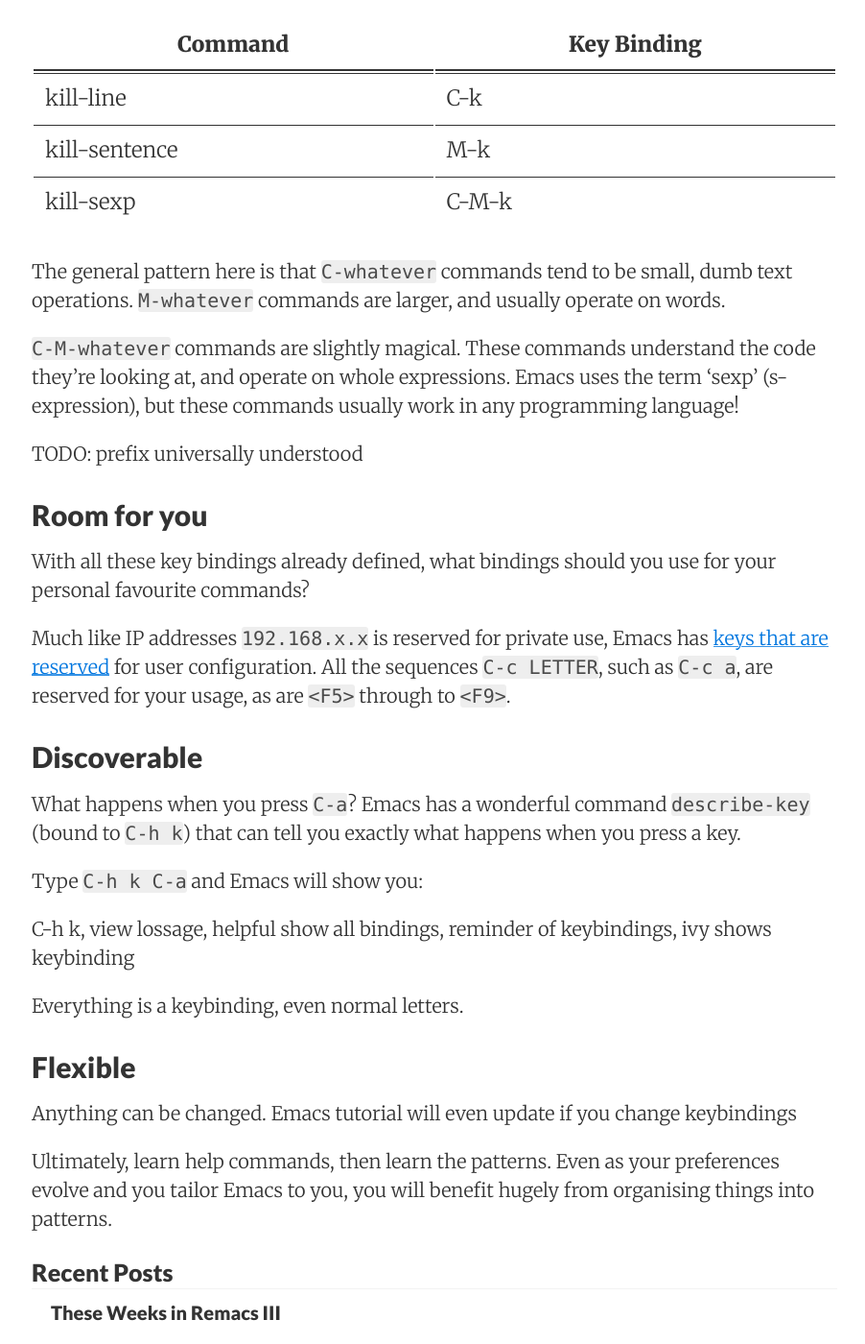
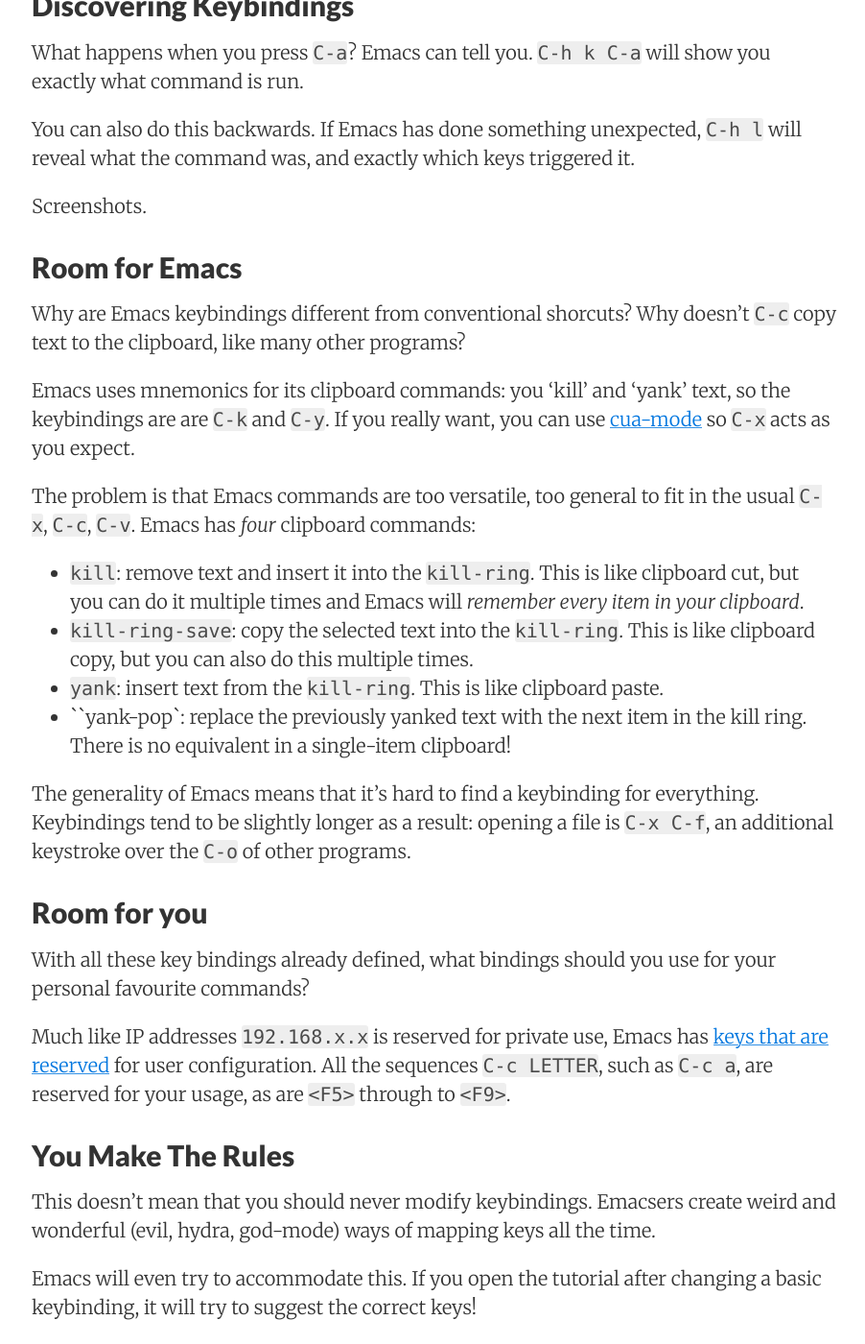
Before and after one commit to Wilfred/wilfred.github.com, a Jekyll site: the page built from _posts/2017-11-16-the-emacs-guru-guide-to-key-bindings.markdown, in a window 1280 px wide and 1400 px high, scrolled down 3792 px. Shown: the whole window at 96% size, without its empty margins (187-1089 px from the left). Built offline with Jekyll 4.4.1, drawn with Linux system fonts in a browser that asks for light colours; nearby versions of some CDN libraries; some of the changed text lies outside the part shown.

Commit message:
Another draft

```diff
--- a/_posts/2017-11-16-the-emacs-guru-guide-to-key-bindings.markdown
+++ b/_posts/2017-11-16-the-emacs-guru-guide-to-key-bindings.markdown
@@ -3,17 +3,17 @@
 title: "The Emacs Guru Guide to Key Bindings"
 ---
 
-The Emacs Guru Test is:
-
 > Imagine that you hold Control and type your name into Emacs. Can you
 > describe what will happen?
+>
+> -- The 'Emacs Guru Test'
 
 Emacs shortcuts (known as 'keybindings') can seem ridiculous to
 beginners. Some Emacsers even argue you should change them on day one.
 
 They are wrong. In this post, I'll describe the logic behind the Emacs
-keybindings. Not only will be you be closer to passing the guru test,
-but you might even find you don't want to change them!
+    keybindings. Not only will be you be closer to passing the guru test,
+but you might even find you like some of the defaults!
 
 ## There Are *How* Many?
 
@@ -26,26 +26,26 @@
 mode-specific. However, but my current Emacs instance has well over a
 hundred global shortcuts that work everywhere.
 
-(Keymaps are nested data structures, so this actually undercounts. For
+(Keymaps are nested data structures, so this actually undercounts! For
 example, `C-h C-h` and `C-h f` are not counted separately.)
 
 Even that is is drop in the bucket compared with how many commands we
 could define keybindings for.
 
-ELISP> (let ((total 0))
-  (mapatoms
-   (lambda (sym)
-     (when (commandp sym)
-       (setq total (1+ total)))))
-  total)
-8612
+    ELISP> (let ((total 0))
+      (mapatoms
+       (lambda (sym)
+         (when (commandp sym)
+           (setq total (1+ total)))))
+      total)
+    8612
 
 How can we possibly organise all these commands?
 
 ## Mnemonic Keybindings
 
 Basic commands are often given keybindings based on their name. You'll
-encounter all of these important commands during the tutorial.
+encounter all of these important commands in the Emacs tutorial.
 
 | Command                      | Key Binding |
 | --                           | --          |
@@ -56,39 +56,11 @@
 | **B**ackward-car             | C-b         |
 | i**S**earch-forward          | C-s         |
 
-Mnemonics are a really effective way of memorising things.
+Mnemonics are a really effective way of memorising things. If you can
+remember the name of the command, you can probably remember the
+keybinding too.
 
-A common objection at this point is that Emacs keybindings don't match
-user's experience. That's unfortunate, but Emacs has too many powerful
-tools to fit them all into the shortcuts you've seen before. Emacs
-keybindings often predate shortcut conventions you might have learn
-from other tools.
-
-The clipboard is great example of this. You're probably used to `C-x`,
-`C-c` and `C-v` for cut, copy and paste.
-
-Emacs' clipboard is way more general. You can:
-
-Emacs doesn't have this limitation: its clipboard is a linked list (a
-ring). You can:
-
-* `kill`: remove text and insert it into the `kill-ring`. This is like
-  cut, but you can do it multiple times and join or multiple.
-* `kill-ring-save`: copy the selected text into the `kill-ring` (like
-  copy)
-* `yank`: insert text from the `kill-ring` (like paste)
-* ``yank-pop`: replace the previously yanked text with the next item
-  in the kill ring (no equivalent!)
-
-This just doesn't fit neatly in the conventional cut/copy/paste key
-bindings. The Emacs keybindings (which predate the convention of
-`C-x` as cut) fit the Emacs terminology and ensure each command is
-conveniently accessible.
-
-(If you have your heart set on `C-x`, `C-c`, `C-v`, there's is CUA
-mode. Emacs won't judge you.)
-
-## Organised
+## Organised Keybindings
 
 Many Emacs movement commands are laid out in a consistent pattern.
 
@@ -108,15 +80,14 @@
 | forward-sentence | M-e         |
 | end-of-defun     | C-M-e       |
 
-Transposing!
+Transposing, which swaps text either side of the cursor:
 
-Deleting characters after the cursor (known as 'point' in Emacs
-terminology):
+| Command         | Key Binding |
+| --              | --          |
+| transpose-chars | C-t         |
+| transpose-words | M-t         |
+| transpose-sexps | C-M-t       |
 
-| Command     | Key Binding |
-| --          | --          |
-| delete-char | C-d         |
-| delete-word | M-d         |
 
 Killing text:
 
@@ -126,7 +97,9 @@
 | kill-sentence | M-k         |
 | kill-sexp     | C-M-k       |
 
-The general pattern here is that `C-whatever` commands tend to be
+Have you spotted the pattern?
+
+The pattern here is that `C-whatever` commands are usually
 small, dumb text operations. `M-whatever` commands are larger, and
 usually operate on words.
 
@@ -135,7 +108,45 @@
 expressions. Emacs uses the term 'sexp' (s-expression), but these
 commands usually work in any programming language!
 
-TODO: prefix universally understood
+## Discovering Keybindings
+
+What happens when you press `C-a`? Emacs can tell you. `C-h k C-a`
+will show you exactly what command is run.
+
+You can also do this backwards. If Emacs has done something
+unexpected, `C-h l` will reveal what the command was, and exactly
+which keys triggered it.
+
+Screenshots.
+
+## Room for Emacs
+
+Why are Emacs keybindings different from conventional shorcuts? Why
+doesn't `C-c` copy text to the clipboard, like many other programs?
+
+Emacs uses mnemonics for its clipboard commands: you 'kill' and 'yank'
+text, so the keybindings are are `C-k` and `C-y`. If you really want,
+you can use
+[cua-mode](https://www.gnu.org/software/emacs/manual/html_node/emacs/CUA-Bindings.html) so
+`C-x` acts as you expect.
+
+The problem is that Emacs commands are too versatile, too general to
+fit in the usual `C-x`, `C-c`, `C-v`. Emacs has *four* clipboard
+commands:
+
+* `kill`: remove text and insert it into the `kill-ring`. This is like
+  clipboard cut, but you can do it multiple times and Emacs will *remember
+  every item in your clipboard*.
+* `kill-ring-save`: copy the selected text into the `kill-ring`. This
+  is like clipboard copy, but you can also do this multiple times.
+* `yank`: insert text from the `kill-ring`. This is like clipboard paste.
+* ``yank-pop`: replace the previously yanked text with the next item
+  in the kill ring. There is no equivalent in a single-item clipboard!
+
+The generality of Emacs means that it's hard to find a keybinding for
+everything. Keybindings tend to be slightly longer as a result:
+opening a file is `C-x C-f`, an additional keystroke over the `C-o` of
+other programs.
 
 ## Room for you
 
@@ -148,26 +159,21 @@
 user configuration. All the sequences `C-c LETTER`, such as `C-c a`,
 are reserved for your usage, as are `<F5>` through to `<F9>`.
 
-## Discoverable
+## You Make The Rules
 
-What happens when you press `C-a`? Emacs has a wonderful command
-`describe-key` (bound to `C-h k`) that can tell you exactly what
-happens when you press a key.
+This doesn't mean that you should never modify keybindings. Emacsers
+create weird and wonderful (evil, hydra, god-mode) ways of mapping
+keys all the time.
 
-Type `C-h k C-a` and Emacs will show you:
+Emacs will even try to accommodate this. If you open the tutorial
+after changing a basic keybinding, it will try to suggest the correct
+keys!
 
+The secret to mastering Emacs is to remember everything is
+self-documenting. Learn the help commands to find out which commands
+are set up by default. Consider *following* the existing patterns when
+you define new commands. `org-mode`, for example, redefines `C-M-t` to
+transpose org elements.
 
-
-C-h k, view lossage, helpful show all bindings, reminder of
-keybindings, ivy shows keybinding
-
-Everything is a keybinding, even normal letters.
-
-## Flexible
-
-Anything can be changed. Emacs tutorial will even update if you change
-keybindings
-
-Ultimately, learn help commands, then learn the patterns. Even as your
-preferences evolve and you tailor Emacs to you, you will benefit
-hugely from organising things into patterns.
+Once you understand the patterns, you'll know when to follow and when
+to break them, and you'll be much closer to passing that guru test.
```
